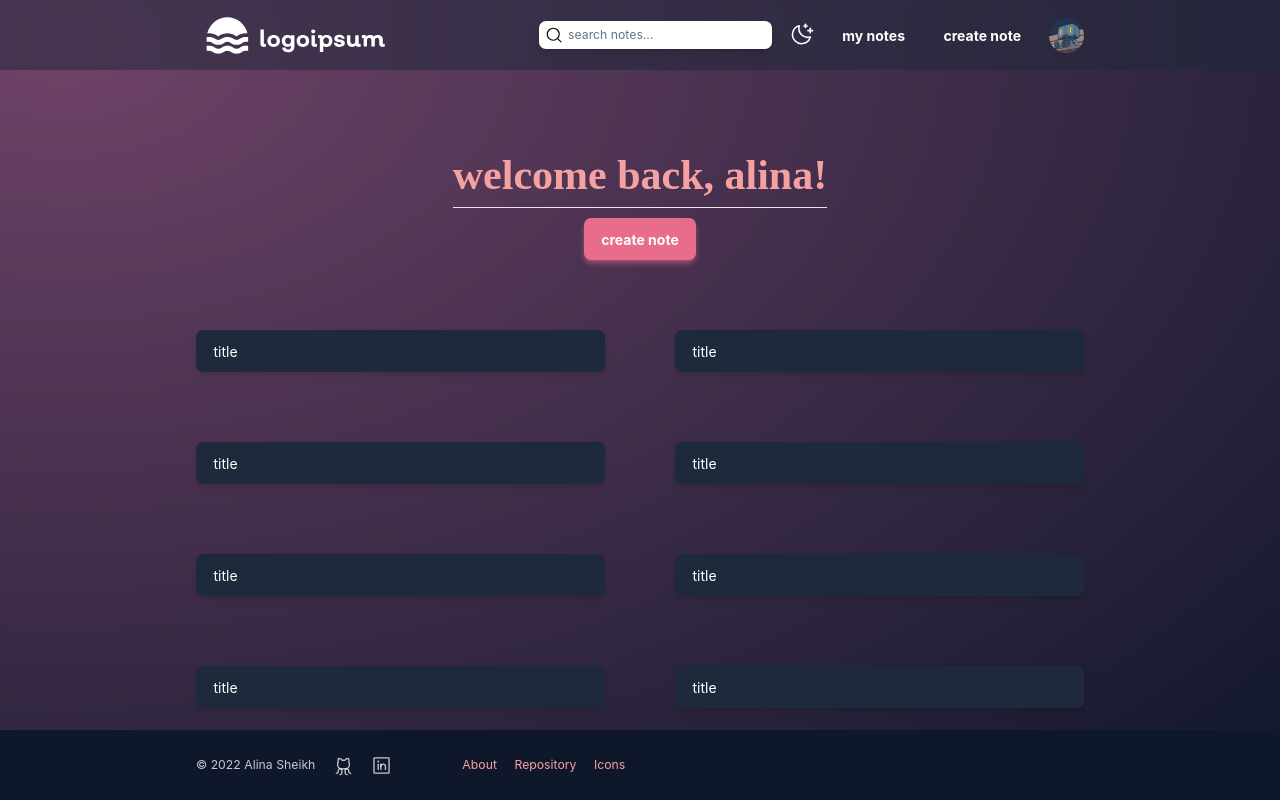
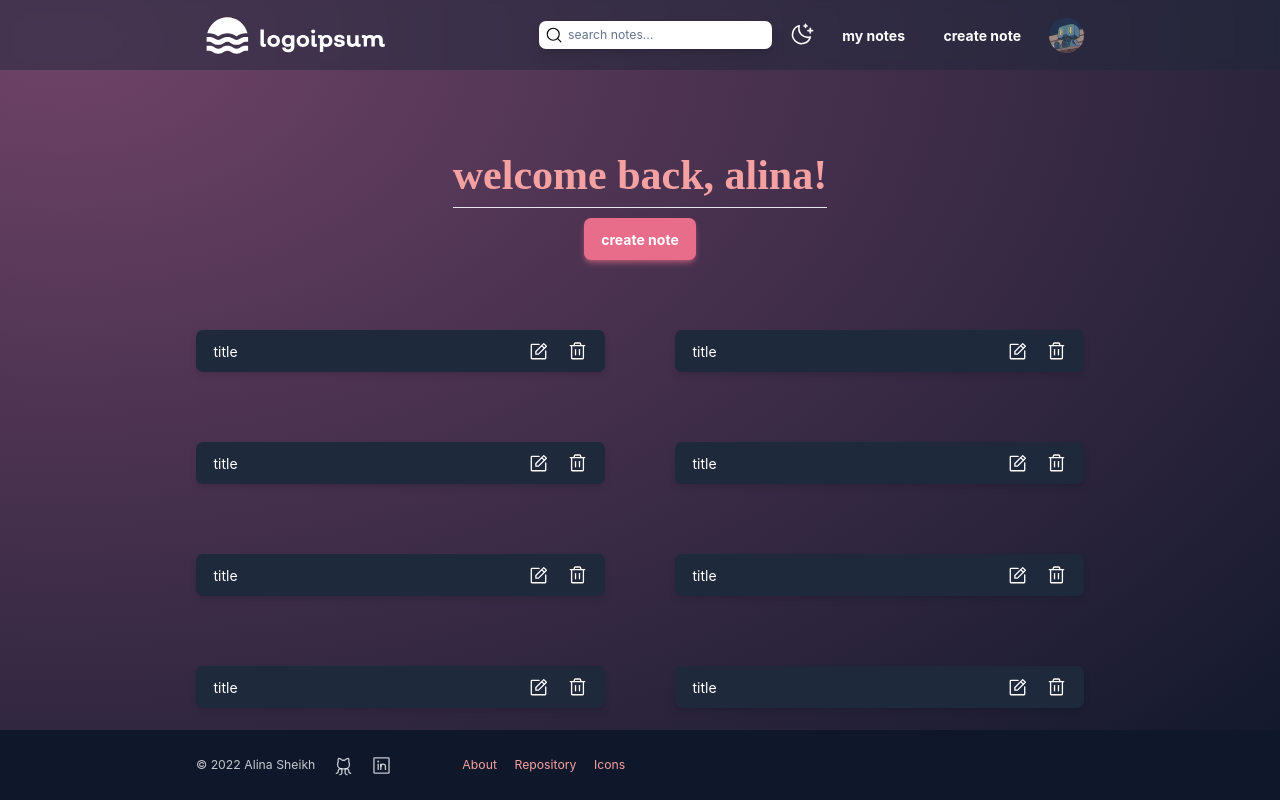
Before and after one commit to alshei/notepad-v2, a React (Create React App) app: page /mynotes in a window 1280 px wide. Built offline with nearby package versions, Linux system fonts and the light colour scheme.

Commit message:
setting up notes page

```diff
--- a/src/components/Buttons/index.js
+++ b/src/components/Buttons/index.js
@@ -3,24 +3,24 @@ import { Link } from "react-router-dom";
 
 export const Primary = ({ option, link }) => {
   return (
-    <div className="flex items-center rounded-lg pr-5 pl-5 pt-3 pb-3 font-bold bg-bubblegum shadow-md shadow-bubblegum/50 hover:bg-apricot hover:shadow-apricot/50 text-white">
+    <button className="flex items-center rounded-lg pr-5 pl-5 pt-3 pb-3 font-bold bg-bubblegum shadow-md shadow-bubblegum/50 hover:bg-apricot hover:shadow-apricot/50 text-white">
       <Link to={link}>{option}</Link>
-    </div>
+    </button>
   );
 };
 
 export const Secondary = ({ option, link }) => {
   return (
-    <div className="flex items-center rounded-lg pr-5 pl-5 pt-3 pb-3 font-bold bg-mauve shadow-md shadow-mauve/50 hover:bg-lavender hover:shadow-lavender/50 text-white">
+    <button className="flex items-center rounded-lg pr-5 pl-5 pt-3 pb-3 font-bold bg-mauve shadow-md shadow-mauve/50 hover:bg-lavender hover:shadow-lavender/50 text-white">
       <Link to={link}>{option}</Link>
-    </div>
+    </button>
   );
 };
 
 export const NavLink = ({ option, link }) => {
   return (
-    <div className="flex items-center rounded-lg pr-3 pl-3 pt-2 pb-2 font-bold hover:bg-slate-900/50 text-white">
+    <button className="flex items-center rounded-lg pr-3 pl-3 pt-2 pb-2 font-bold hover:bg-slate-900/50 text-white">
       <Link to={link}>{option}</Link>
-    </div>
+    </button>
   );
 };
--- a/src/components/Card/index.js
+++ b/src/components/Card/index.js
@@ -1,9 +1,18 @@
 import React from "react";
+import { NotePencil, Trash } from "phosphor-react";
 
 const Card = () => {
   return (
-    <div className="flex flex-row space-between w-full items-center rounded-lg pr-5 pl-5 pt-3 pb-3 bg-slate-800 drop-shadow-md text-white">
-      title
+    <div className="w-full flex flex-row justify-between items-center rounded-lg pr-5 pl-5 pt-3 pb-3 bg-slate-800 drop-shadow-md text-white">
+      <p className="">title</p>
+      <div className="flex flex-row items-center gap-5 justify-between">
+        <button>
+          <NotePencil size="1.5rem" />
+        </button>
+        <button>
+          <Trash size="1.5rem" />
+        </button>
+      </div>
     </div>
   );
 };
--- a/src/screens/MyNotes/index.js
+++ b/src/screens/MyNotes/index.js
@@ -1,5 +1,4 @@
 import React from "react";
-import { Link } from "react-router-dom";
 import Title from "../../components/Title";
 import { Primary } from "../../components/Buttons";
 import Card from "../../components/Card";
```
